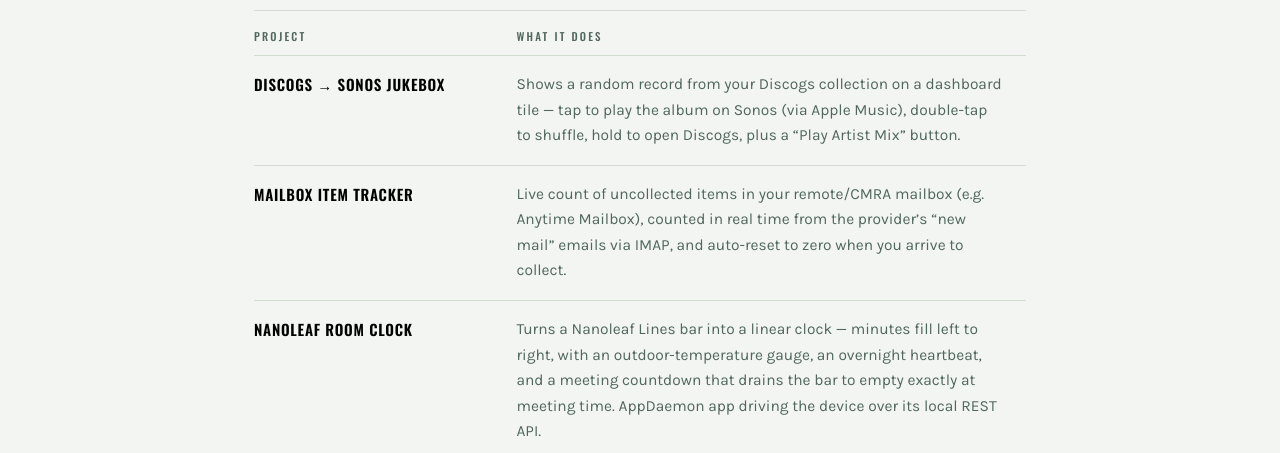
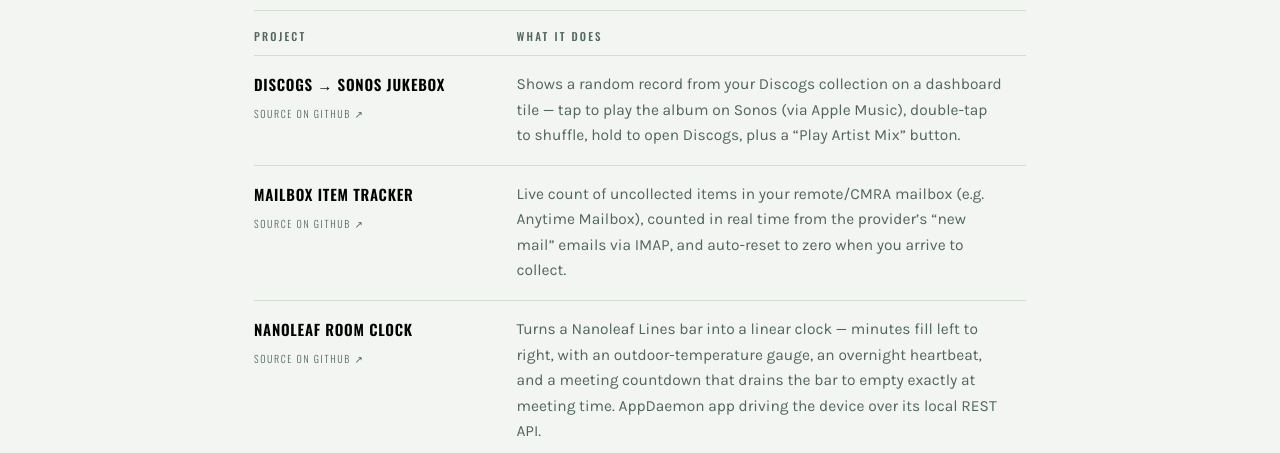
Before and after one commit to kwilson9/pwnkw_ha, a Jekyll site: the page built from README.md, in a window 1280 px wide. Shown: the part 437-890 px from the top of the page. Built offline with Jekyll 4.4.1, drawn with Linux system fonts in a browser that asks for light colours; our own code applies the rules of GitHub Pages for plain Markdown files.

Commit message:
Add a per-project link straight to the GitHub source (#11)
Both indexes now carry a "Source on GitHub" link under each project name -
the Projects table on the home page and the cards on projects/README.md.

Deliberately quieter than everything around it. The project name stays the
primary target, the install manifest stays the thing you read next, and
this sits below both at 10px Oswald 300 in the muted tone with no marker of
its own. It is the door out, not the thing to land on.

The arrow is an entity (&#8599;) rather than a literal glyph so it survives
regardless of charset handling.

One specificity note: the table cell already styles its links via
.wrap tbody td a at (0,1,3), so the override is .wrap a.source at (0,2,1)
to win cleanly rather than by source order.

Co-authored-by: Claude Opus 5 <noreply@anthropic.com>

```diff
--- a/README.md
+++ b/README.md
@@ -8,9 +8,9 @@ just the piece you want.
 
 | Project | What it does |
 |---|---|
-| [**Discogs → Sonos Jukebox**](projects/discogs-jukebox/) | Shows a random record from your Discogs collection on a dashboard tile — tap to play the album on Sonos (via Apple Music), double-tap to shuffle, hold to open Discogs, plus a "Play Artist Mix" button. |
-| [**Mailbox Item Tracker**](projects/mailbox-tracker/) | Live count of uncollected items in your remote/CMRA mailbox (e.g. Anytime Mailbox), counted in real time from the provider's "new mail" emails via IMAP, and auto-reset to zero when you arrive to collect. |
-| [**Nanoleaf Room Clock**](projects/nanoleaf-clock-bar/) | Turns a Nanoleaf Lines bar into a linear clock — minutes fill left to right, with an outdoor-temperature gauge, an overnight heartbeat, and a meeting countdown that drains the bar to empty exactly at meeting time. AppDaemon app driving the device over its local REST API. |
+| [**Discogs → Sonos Jukebox**](projects/discogs-jukebox/)<br><a class="source" href="https://github.com/kwilson9/pwnkw_ha/tree/main/projects/discogs-jukebox">Source on GitHub &#8599;</a> | Shows a random record from your Discogs collection on a dashboard tile — tap to play the album on Sonos (via Apple Music), double-tap to shuffle, hold to open Discogs, plus a "Play Artist Mix" button. |
+| [**Mailbox Item Tracker**](projects/mailbox-tracker/)<br><a class="source" href="https://github.com/kwilson9/pwnkw_ha/tree/main/projects/mailbox-tracker">Source on GitHub &#8599;</a> | Live count of uncollected items in your remote/CMRA mailbox (e.g. Anytime Mailbox), counted in real time from the provider's "new mail" emails via IMAP, and auto-reset to zero when you arrive to collect. |
+| [**Nanoleaf Room Clock**](projects/nanoleaf-clock-bar/)<br><a class="source" href="https://github.com/kwilson9/pwnkw_ha/tree/main/projects/nanoleaf-clock-bar">Source on GitHub &#8599;</a> | Turns a Nanoleaf Lines bar into a linear clock — minutes fill left to right, with an outdoor-temperature gauge, an overnight heartbeat, and a meeting countdown that drains the bar to empty exactly at meeting time. AppDaemon app driving the device over its local REST API. |
 
 *More on the way.*
 
--- a/assets/css/site.css
+++ b/assets/css/site.css
@@ -224,6 +224,25 @@ body{
 }
 .wrap h2 + h3:has(+ .manifest){border-top:none;padding-top:0;margin-top:1.6rem;}
 
+/* ---------- per-project escape hatch ----------
+   Deliberately quieter than both the project name and the manifest: this is
+   the door out, not the thing to land on. Two selector shapes because the
+   table cell carries the class on the <a> and the card carries it on a <p>.
+   .wrap a.source is (0,2,1) so it beats .wrap tbody td a at (0,1,3). */
+.wrap p.source{margin:-.45rem 0 .95rem;line-height:1.2;}
+.wrap p.source a,
+.wrap a.source{
+  font-family:'Oswald',sans-serif;font-weight:300;font-size:10px;
+  letter-spacing:.16em;text-transform:uppercase;
+  color:var(--muted);border-bottom:none;
+  transition:color .16s ease;
+}
+.wrap p.source a:hover,.wrap a.source:hover{color:var(--accent);}
+.wrap p.source a:focus-visible,.wrap a.source:focus-visible{
+  outline:3px solid var(--accent);outline-offset:3px;border-radius:2px;
+}
+.wrap tbody td:first-child a.source{display:inline-block;margin-top:.4rem;}
+
 /* ---------- images / the beer button ---------- */
 .wrap img{max-width:100%;height:auto;vertical-align:middle;}
 .wrap a:has(img){border-bottom:none;display:inline-block;
```
Also changed, not shown: projects/README.md (+3 -0 lines).
